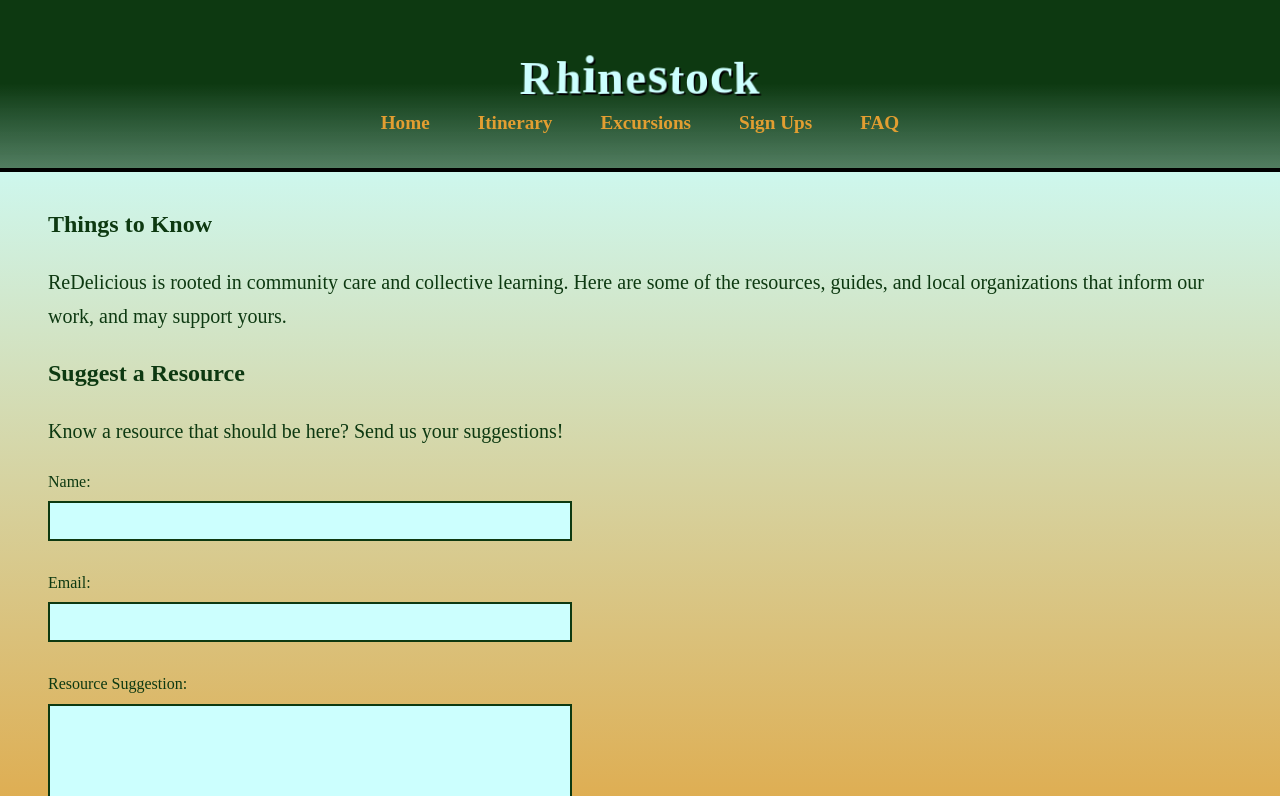
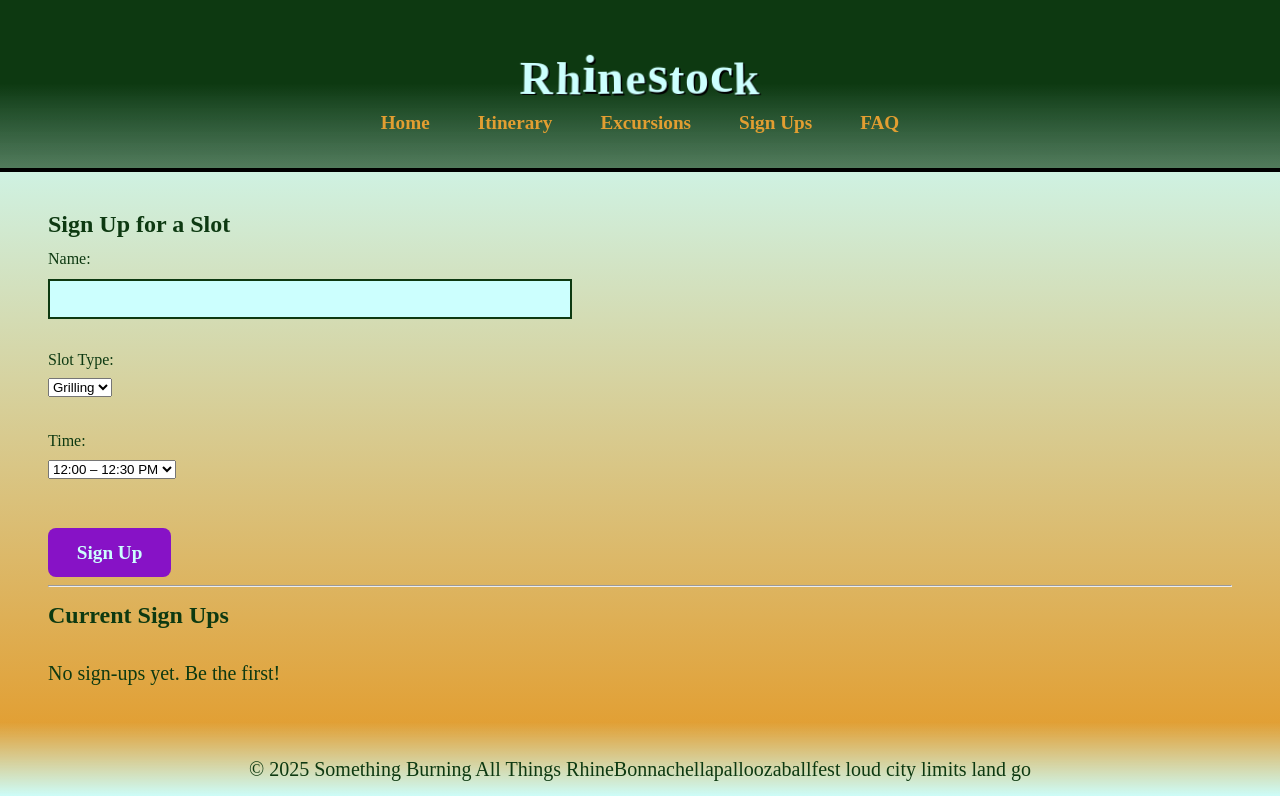
Before and after one commit to aaronhoffman7/rhinestock, a Next.js app: page /community in a window 1280 px wide. Shown: the top 796 px of the page. Built offline with nearby package versions, Linux system fonts and the light colour scheme; a web font is replaced by a local one.

Commit message:
form test

```diff
--- a/src/app/community/page.tsx
+++ b/src/app/community/page.tsx
@@ -1,31 +1,98 @@
 "use client";
 
-import { useEffect } from "react";
+import { useEffect, useState } from "react";
 import { usePageTitle } from "../context/PageTitleContext";
 
-export default function CommunityPage() {
+type SignUp = {
+  name: string;
+  slotType: "Grilling" | "DJ";
+  time: string;
+};
+
+const availableSlots = {
+  Grilling: [
+    "12:00 – 12:30 PM",
+    "12:30 – 1:00 PM",
+    "1:00 – 1:30 PM",
+    "1:30 – 2:00 PM"
+  ],
+  DJ: [
+    "2:00 – 2:30 PM",
+    "2:30 – 3:00 PM",
+    "3:00 – 3:30 PM",
+    "3:30 – 4:00 PM"
+  ]
+};
+
+export default function SignUps() {
   const [, setTitle] = usePageTitle();
+  const [signUps, setSignUps] = useState<SignUp[]>([]);
+  const [formData, setFormData] = useState({
+    name: "",
+    slotType: "Grilling" as "Grilling" | "DJ",
+    time: ""
+  });
 
   useEffect(() => {
-    setTitle("Community Resources");
+    setTitle("Event Sign Ups");
   }, [setTitle]);
 
+  const handleSubmit = (e: React.FormEvent) => {
+    e.preventDefault();
+
+    if (!formData.name || !formData.time) return;
+
+    setSignUps((prev) => [...prev, formData]);
+    setFormData({ name: "", slotType: "Grilling", time: "" });
+  };
+
+  const takenTimes = signUps.map((s) => s.time);
+
   return (
-    <>
-      <main>
-        <h2>Things to Know</h2>
-        <p>ReDelicious is rooted in community care and collective learning. Here are some of the resources, guides, and local organizations that inform our work, and may support yours.</p>
-        <h2>Suggest a Resource</h2>
-        <p>Know a resource that should be here? Send us your suggestions!</p>
-        <form action="https://formspree.io/f/myzjbela" method="POST">
-          <label>Name:<br /><input type="text" name="name" required /></label><br /><br />
-          <label>Email:<br /><input type="email" name="email" required /></label><br /><br />
-          <label>Resource Suggestion:<br />
-            <textarea name="message" rows={5} required></textarea>
-          </label><br /><br />
-          <button type="submit">Submit</button>
-        </form>
-      </main>
-    </>
+    <main>
+      <h2>Sign Up for a Slot</h2>
+      <form action="https://script.google.com/macros/s/AKfycbxEWFpJNjvzoyuAXC1lglMNoDBOCMLcHTKm0orazuLlJ9ExK5GiiH82c16wfVHombc/exec" method="POST" target="hidden_iframe" onSubmit={() => alert("Thanks for signing up!")}>
+  <label>
+    Name:<br />
+    <input type="text" name="name" required />
+  </label><br /><br />
+
+  <label>
+    Slot Type:<br />
+    <select name="slotType" required>
+      <option value="Grilling">Grilling</option>
+      <option value="DJ">DJ</option>
+    </select>
+  </label><br /><br />
+
+  <label>
+    Time:<br />
+    <select name="time" required>
+      <option value="12:00 – 12:30 PM">12:00 – 12:30 PM</option>
+      <option value="12:30 – 1:00 PM">12:30 – 1:00 PM</option>
+      <option value="1:00 – 1:30 PM">1:00 – 1:30 PM</option>
+      <option value="1:30 – 2:00 PM">1:30 – 2:00 PM</option>
+      <option value="2:00 – 2:30 PM">2:00 – 2:30 PM</option>
+      <option value="2:30 – 3:00 PM">2:30 – 3:00 PM</option>
+    </select>
+  </label><br /><br />
+
+  <button type="submit">Sign Up</button>
+  <iframe name="hidden_iframe" style={{ display: "none" }}></iframe>
+</form>
+
+
+      <hr />
+
+      <h2>Current Sign Ups</h2>
+      {signUps.length === 0 && <p>No sign-ups yet. Be the first!</p>}
+      <ul>
+        {signUps.map((s, i) => (
+          <li key={i}>
+            <strong>{s.name}</strong> signed up for <em>{s.slotType}</em> at <strong>{s.time}</strong>
+          </li>
+        ))}
+      </ul>
+    </main>
   );
 }
```
